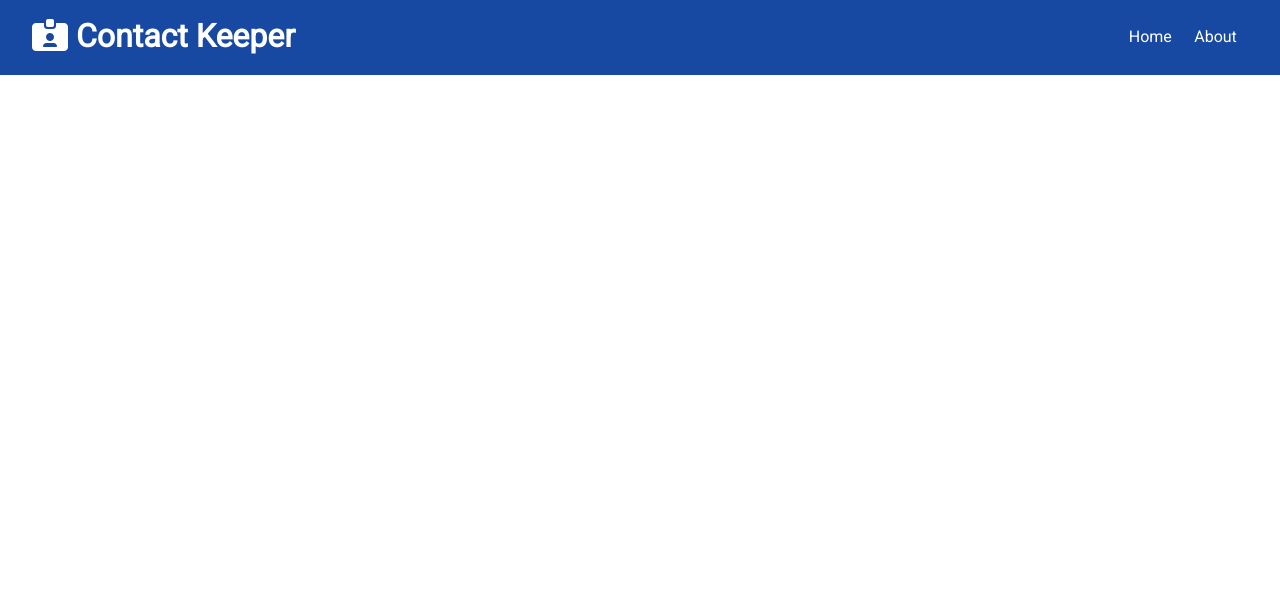
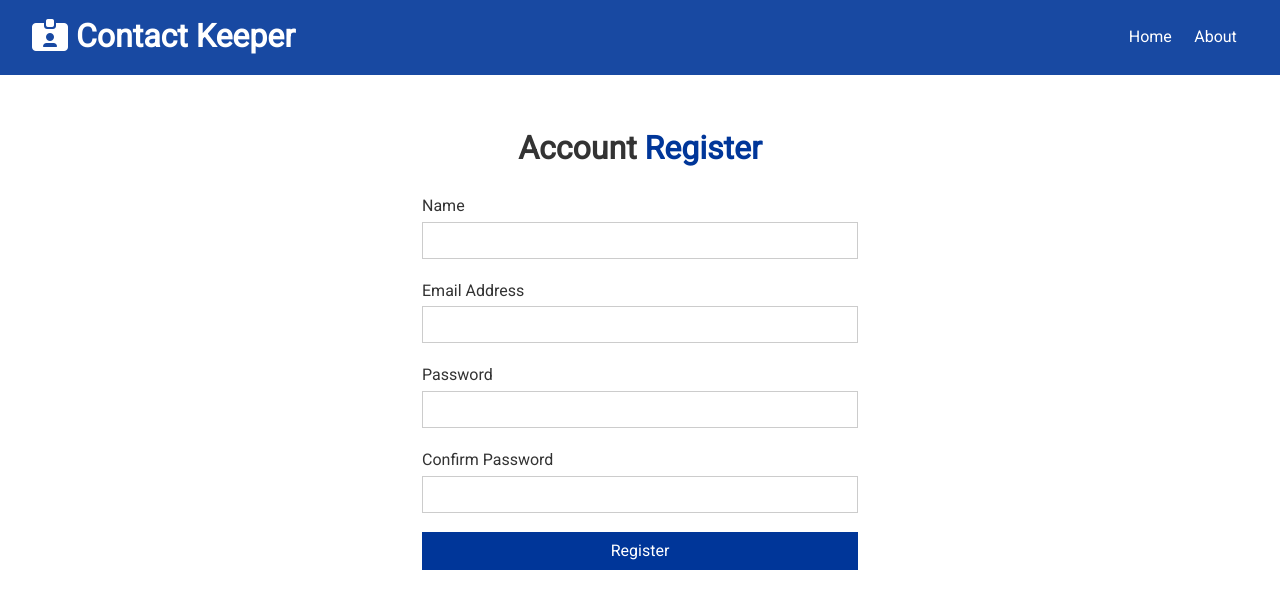
Before and after one commit to Mattk47/contact-keeper, a React (Create React App) app in the folder client/: page /register in a window 1280 px wide. Shown: the top 608 px of the page. Built offline with nearby package versions, Linux system fonts and the light colour scheme.

Commit message:
create register page foundation

```diff
--- a/client/src/App.js
+++ b/client/src/App.js
@@ -6,6 +6,7 @@
 import { BrowserRouter as Router, Routes, Route } from 'react-router-dom'
 import ContactState from './context/contact/ContactState'
 import AuthState from './context/auth/AuthState'
+import Register from './components/auth/Register';
 
 function App() {
   return (
@@ -18,6 +19,7 @@
               <Routes>
                 <Route exact path='/' element={<Home />} ></Route>
                 <Route exact path='/about' element={<About />} ></Route>
+                <Route exact path='/register' element={<Register />} ></Route>
               </Routes>
             </div>
           </div>
--- /dev/null
+++ b/client/src/components/auth/Register.js
@@ -0,0 +1,48 @@
+import React, { useState } from 'react'
+
+const Register = () => {
+    const [user, setUser] = useState({
+        name: '',
+        email: '',
+        password: '',
+        password2: ''
+    })
+
+    const { name, email, password, password2 } = user
+
+    const onChange = e => {
+        setUser({ ...user, [e.target.name]: e.target.value })
+    }
+
+    const onSubmit = e => {
+        e.preventDefault();
+        console.log('register Submit')
+    }
+
+    return (
+        <div className="form-container">
+            <h1>Account <span className='text-primary' >Register</span></h1>
+            <form onSubmit={onSubmit}>
+                <div className="form-group">
+                    <label htmlFor="name">Name</label>
+                    <input type='text' name='name' value={name} onChange={onChange} />
+                </div>
+                <div className="form-group">
+                    <label htmlFor="email">Email Address</label>
+                    <input type='text' name='email' value={email} onChange={onChange} />
+                </div>
+                <div className="form-group">
+                    <label htmlFor="password">Password</label>
+                    <input type='password' name='password' value={password} onChange={onChange} />
+                </div>
+                <div className="form-group">
+                    <label htmlFor="password2">Confirm Password</label>
+                    <input type='password' name='password2' value={password2} onChange={onChange} />
+                </div>
+                <input type='submit' value='Register' className='btn btn-primary btn-block' />
+            </form>
+        </div>
+    )
+}
+
+export default Register;
```
Also changed, not shown: client/src/components/auth/Login.js (added).
